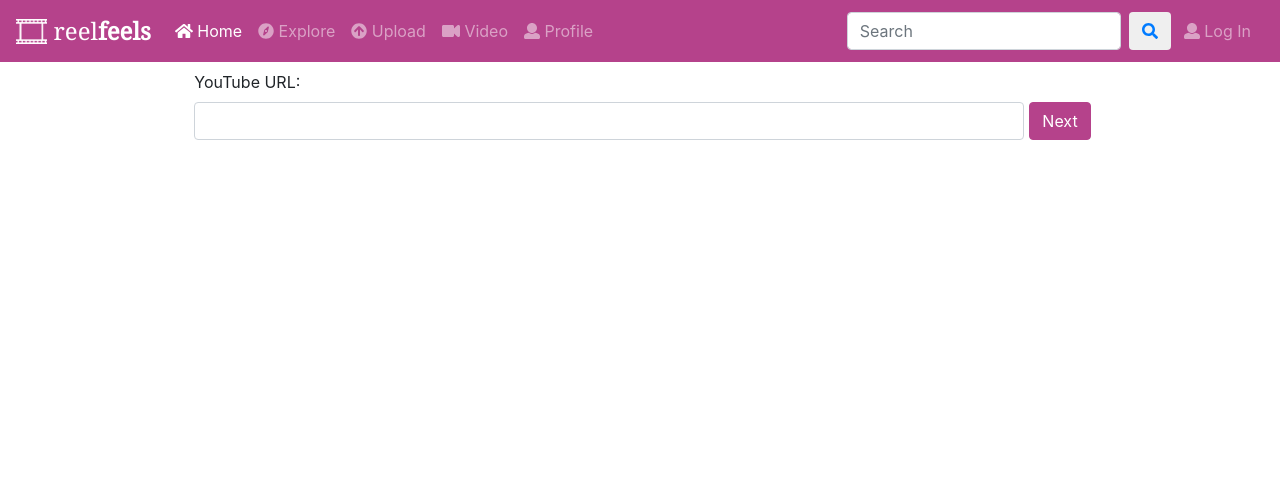
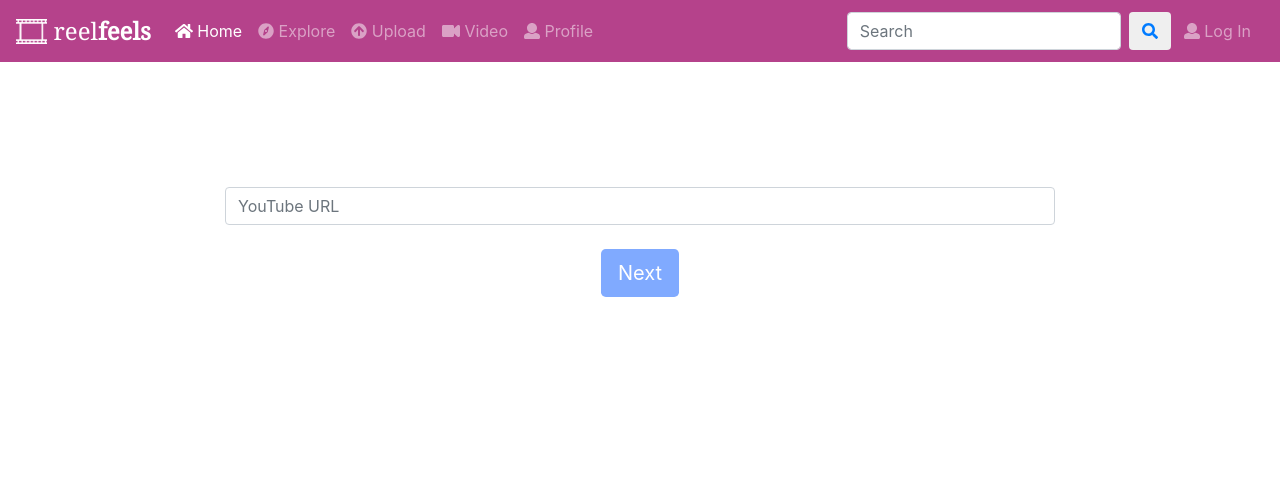
Before and after one commit to mmacquarrie/reelfeels, a Django app: page /upload in a window 1280 px wide. Shown: the top 496 px of the page. Run offline with Django 3.2, Linux system fonts and the light colour scheme; some libraries are stand-ins or nearby versions.

Commit message:
making upload page functional enough for mock UI Project deadline

```diff
--- /dev/null
+++ b/reelfeels/static/styles/upload.css
@@ -0,0 +1,28 @@
+/*'Next' button (colors taken from explore.css)*/
+
+.btn-next{
+    color: #fff;
+    background-color: #80aaff;
+  }
+
+.btn-next:hover{
+    background-color: #9D71C0;
+}
+
+.btn-main{
+    color: rgba(255,255,255,.5);
+}
+
+.btn-main:hover{
+    color: #fff;
+}
+
+/*top padding for url input*/
+#fs1{
+    padding-top: 10%;
+}
+
+/*initially show only first fieldset*/
+fieldset:not(:first-of-type){
+    display: none;
+}
--- a/reelfeels/templates/upload.html
+++ b/reelfeels/templates/upload.html
@@ -6,6 +6,7 @@
 		<title>CS326 Project/Video Upload Page</title>
 
 		{% include "styles-and-scripts.html" %}
+		<link rel="stylesheet" href="{%static 'styles/upload.css' %}"></style>
 
 		<!--custom JavaScript for upload-->
 		<script src="{% static 'scripts/upload-scripts.js' %}"></script>
@@ -19,18 +20,19 @@
 		<div class="container-fluid">
 
 			<form id="upload-form">
-				<fieldset>
+				<fieldset id="fs1">
+					<div class="form-row justify-content-center">
+						<div class="form-group col-md-8">
+							<input type="text" class="form-control" id="video-url-input" placeholder="YouTube URL">
+						</div>
+					</div>
 					<div class="form-row justify-content-center mt-2">
-						<div class="form-group col-md-8">
-							<label for="video-url-input">YouTube URL:</label>
-							<input type="text" class="form-control" id="video-url-input">
-						</div>
-						<div class="form-group align-self-end">
-							<button type="button" class="btn btn-main" id="upload-next-button">Next</button>
+						<div class="form-group">
+							<button type="button" class="btn btn-next btn-lg" id="upload-next-button">Next</button>
 						</div>
 					</div>
 				</fieldset>
-				<fieldset>
+				<fieldset id="fs2">
 					<div class="form-row justify-content-center mt-2">
 						<div class="form-group col-md-8">
 							<p class="display-4 text-center">Video Preview:</p>
@@ -46,7 +48,7 @@
 						</div>
 					</div>
 					<div class="form-row justify-content-center my-4">
-						<a href="video-content" class="btn-lg btn-main" id="upload-submit-button">Share!</a>
+						<a href="video"><button type="button" class="btn btn-lg btn-main" href="http://www.google.com" id="upload-submit-button">Share!</button></a>
 					</div>
 				</fieldset>
 			</form>
```
Also changed, not shown: reelfeels/static/scripts/upload-scripts.js (+23 -40 lines).
